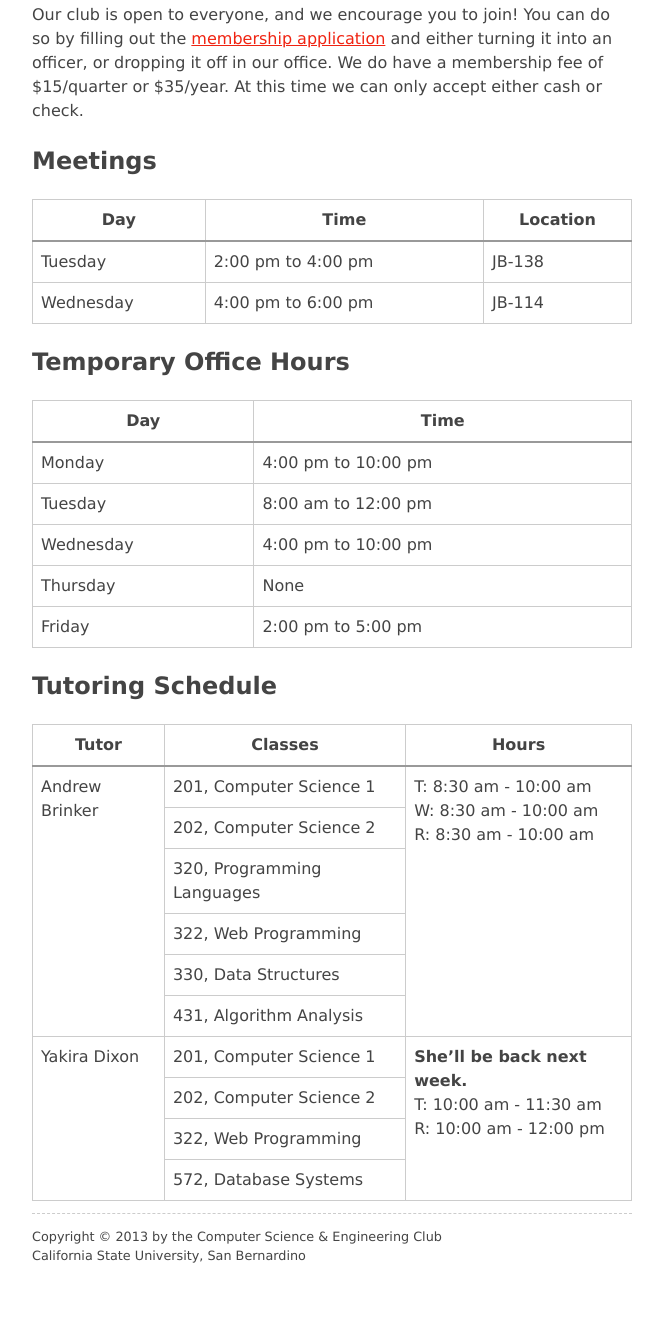
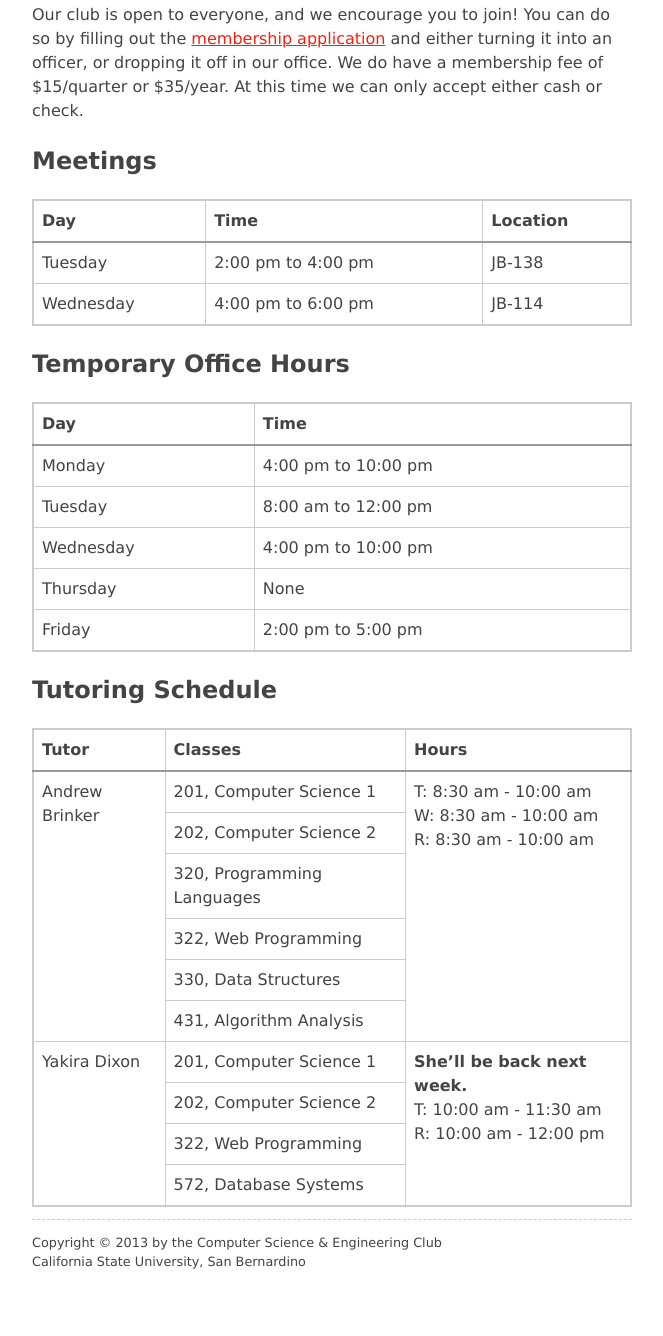
Before and after one commit to CSE-CSUSB/Website, a PHP site: page / in a window 1280 px wide. Shown: the part 374-1710 px from the top of the page, without its empty margins (308-971 px from the left). Before the commit the page ends 1637 px from the top, so only its background shows below. Run offline with PHP 8.4, Linux system fonts and the light colour scheme; some libraries are stand-ins or nearby versions.

Commit message:
Update main.css

```diff
--- a/public/styles/main.css
+++ b/public/styles/main.css
@@ -12,6 +12,7 @@ body {
 table {
   width: 100%;
   border-collapse: collapse;
+  border: 2px solid #ccc;
 }
 
     th,
@@ -24,6 +25,7 @@ table {
     th {
       background: #fff;
       border-bottom: 2px solid #999;
+      text-align: left;
     }
 
 h1 {
```
